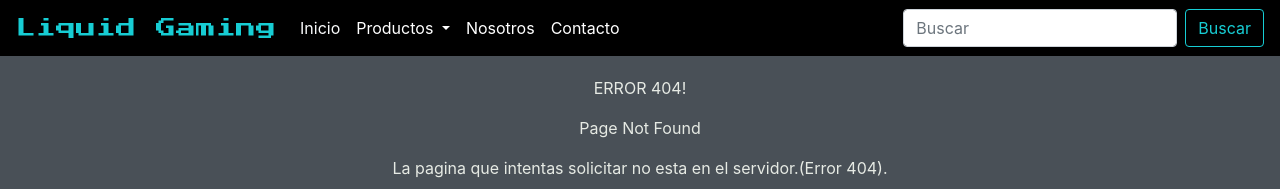
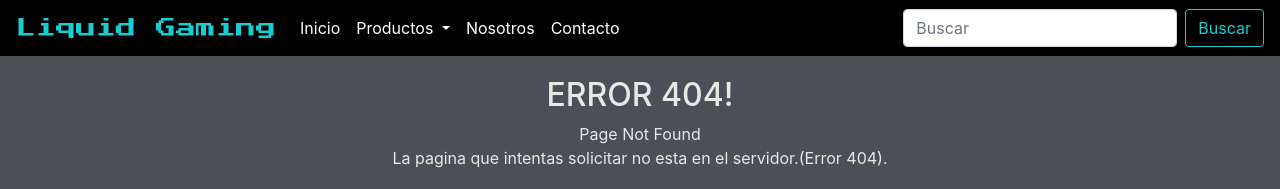
Before and after one commit to fede4kd/LiquidGaming, a website: page 404.html in a window 1280 px wide. Shown: the top 189 px of the page. Drawn offline with nearby package versions, Linux system fonts and the light colour scheme.

Commit message:
Update 404.html

```diff
--- a/404.html
+++ b/404.html
@@ -56,9 +56,8 @@
 
 <div class="container">
   <div>
-    <P>ERROR 404!</P>
-    <p>Page Not Found</p>
-    <p>La pagina que intentas solicitar no esta en el servidor.(Error 404).</p>
+    <h2 id="err">ERROR 404!</h2>
+    <p id="pnf">Page Not Found<br>La pagina que intentas solicitar no esta en el servidor.(Error 404).</p>
   </div>
 
   <div>
```
